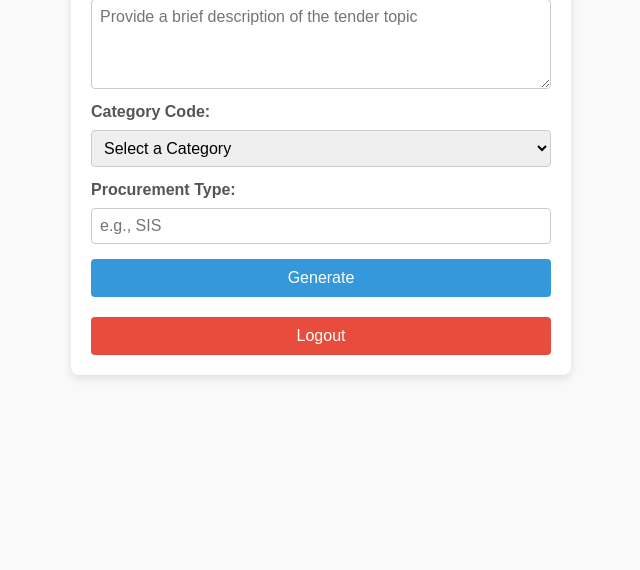
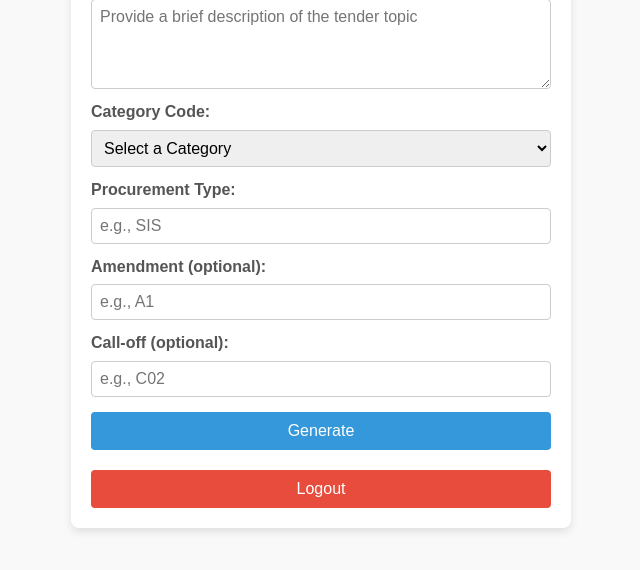
Before and after one commit to iamkillcode/tms-portal, a Django app: template tender_app/templates/tender_generator.html in a window 1280 px wide. Shown: the part 230-800 px from the top of the page, without its empty margins (319-959 px from the left). Run offline with Django 3.2, Linux system fonts and the light colour scheme; the template is opened without the code that fills it, so the values that code supplies are empty.

Commit message:
Added Call-off and Amendment No to the Models as optional

```diff
--- a/tender_app/models.py
+++ b/tender_app/models.py
@@ -39,7 +39,8 @@ class Category(models.Model):
 class Tender(models.Model):
     STATUS_CHOICES = [
         ('Pending', 'Pending'),
-        ('Approved', 'Approved'),
+        ('In Progress', 'In Progress'),
+        ('Completed', 'Completed'),
     ]
 
     user = models.ForeignKey(User, on_delete=models.CASCADE)  # Link to registered users
@@ -52,6 +53,8 @@ class Tender(models.Model):
         choices=STATUS_CHOICES,
         default='Pending'
     )
+    amendment = models.CharField(max_length=10, blank=True, null=True)  # Optional amendment field
+    call_off = models.CharField(max_length=10, blank=True, null=True)  # Optional call-off field
 
     def __str__(self):
         return f"{self.tender_number} by {self.user.username}"
--- a/tender_app/templates/tender_generator.html
+++ b/tender_app/templates/tender_generator.html
@@ -171,6 +171,14 @@
             <label for="procurement_type">Procurement Type:</label>
             <input type="text" id="procurement_type" name="procurement_type" placeholder="e.g., SIS" required>
 
+            <!-- New amendment field -->
+            <label for="amendment">Amendment (optional):</label>
+            <input type="text" id="amendment" name="amendment" placeholder="e.g., A1">
+
+            <!-- New call-off field -->
+            <label for="call_off">Call-off (optional):</label>
+            <input type="text" id="call_off" name="call_off" placeholder="e.g., C02">
+
             <button type="submit">Generate</button>
         </form>
 
```
Also changed, not shown: tender_app/views.py (+10 -2 lines), db.sqlite3, tender_app/migrations/0010_tender_amendment_tender_call_off_alter_tender_status.py (added).
